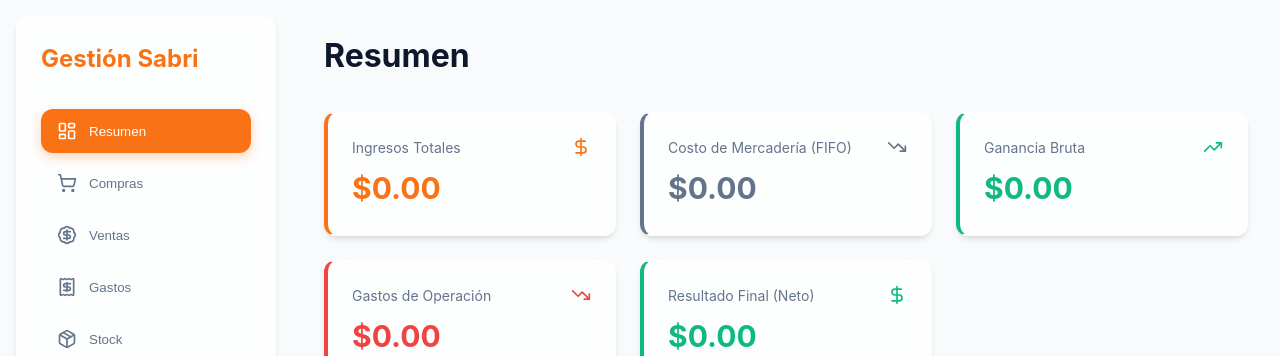
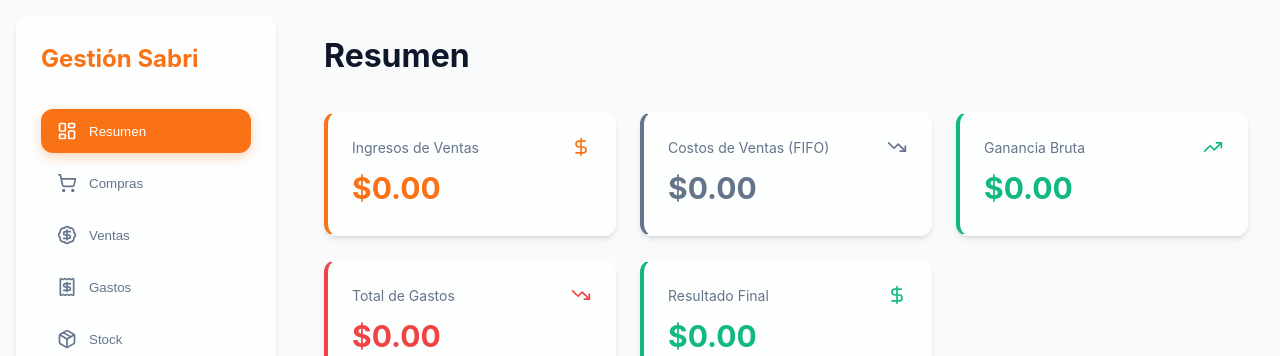
Before and after one commit to Edgardo-Lamas/Gestion-Sabri, a React (Vite) app: page / in a window 1280 px wide. Shown: the top 356 px of the page. Built offline with nearby package versions, Linux system fonts and the light colour scheme.

Commit message:
style: ajustar etiquetas del dashboard según requerimientos exactos

```diff
--- a/src/components/Dashboard.jsx
+++ b/src/components/Dashboard.jsx
@@ -13,11 +13,11 @@ const Dashboard = ({ compras, ventas, gastos }) => {
     }, [ventas, gastos]);
 
     const tarjetas = [
-        { label: 'Ingresos Totales', value: estadisticas.total_ingresos, icon: DollarSign, color: 'var(--primary)' },
-        { label: 'Costo de Mercadería (FIFO)', value: estadisticas.total_costo_mercaderia, icon: TrendingDown, color: 'var(--text-muted)' },
+        { label: 'Ingresos de Ventas', value: estadisticas.total_ingresos, icon: DollarSign, color: 'var(--primary)' },
+        { label: 'Costos de Ventas (FIFO)', value: estadisticas.total_costo_mercaderia, icon: TrendingDown, color: 'var(--text-muted)' },
         { label: 'Ganancia Bruta', value: estadisticas.ganancia_bruta, icon: TrendingUp, color: 'var(--secondary)' },
-        { label: 'Gastos de Operación', value: estadisticas.total_gastos, icon: TrendingDown, color: 'var(--error)' },
-        { label: 'Resultado Final (Neto)', value: estadisticas.resultado_final, icon: DollarSign, color: estadisticas.resultado_final >= 0 ? 'var(--secondary)' : 'var(--error)' },
+        { label: 'Total de Gastos', value: estadisticas.total_gastos, icon: TrendingDown, color: 'var(--error)' },
+        { label: 'Resultado Final', value: estadisticas.resultado_final, icon: DollarSign, color: estadisticas.resultado_final >= 0 ? 'var(--secondary)' : 'var(--error)' },
     ];
 
     return (
```
